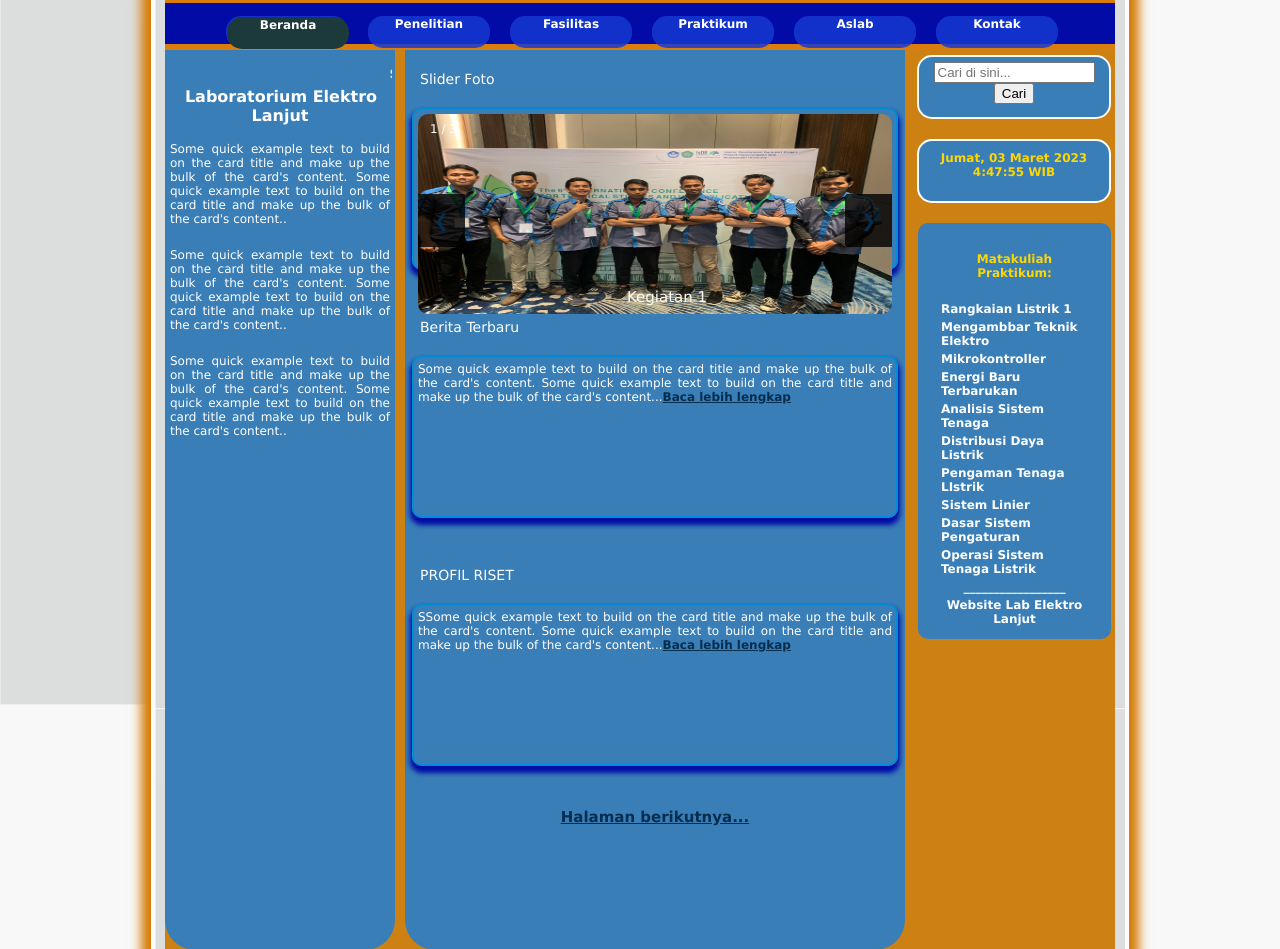
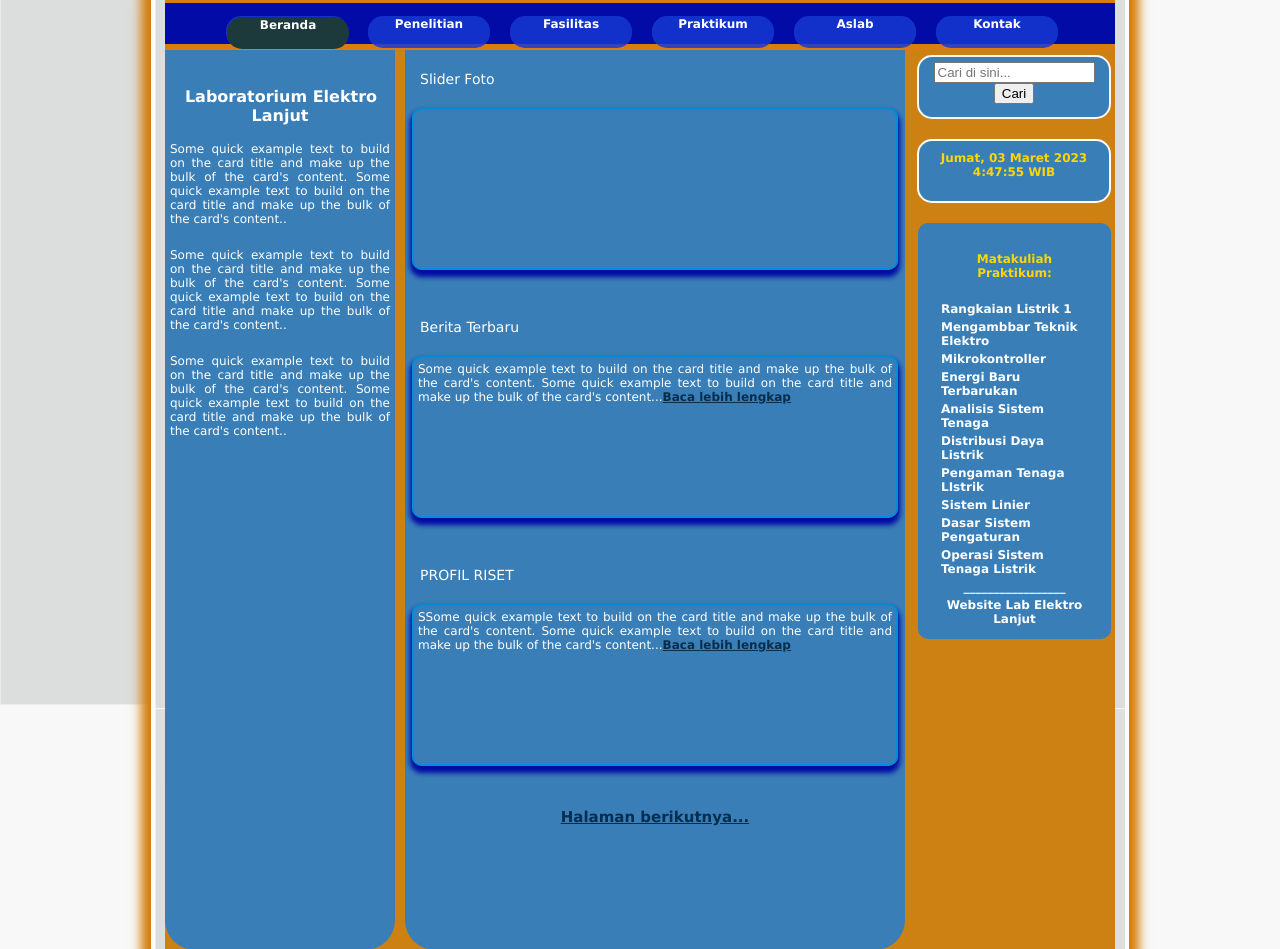
Before and after one commit to Nurulizzah18/lab_elektro, a PHP site: page / in a window 1280 px wide. Shown: the part 184-1133 px from the top of the page. Run offline with PHP 8.4, Linux system fonts and the light colour scheme; some libraries are stand-ins or nearby versions.

Commit message:
Update index.php

```diff
--- a/index.php
+++ b/index.php
@@ -49,80 +49,6 @@
 </div>
 
 <div id="tengah"><p align=justify>Slider Foto<div id="kotakposting">
-<div class="container">
-        <div class="content-slide">
-            <div class="imgslide fade">
-                <div class="numberslide">1 / 3</div>
-                <img src="foto/p1.jpg" alt="">
-                <div class="text">Kegiatan 1</div>
-            </div>
-
-            <div class="imgslide fade">
-                <div class="numberslide">2 / 3</div>
-                <img src="foto/p2.jpg" alt="">
-                <div class="text">Kegiatan 2</div>
-            </div>
-
-            <div class="imgslide fade">
-                <div class="numberslide">3 / 3</div>
-                <img src="foto/p3.jpg" alt="">
-                <div class="text">Kegiatan 3</div>
-            </div>
-
-            <a class="prev" onClick="nextslide(-1)">&#10094;</a>
-            <a class="next" onClick="nextslide(1)">&#10095;</a>
-        </div>
-
-        <div class="page">
-            <span class="dot" onClick="dotslide(1)"></span>
-            <span class="dot" onClick="dotslide(2)"></span>
-            <span class="dot" onClick="dotslide(3)"></span>
-        </div>
-
-    </div>
-
-    <script>
-        var slideIndex = 1;
-            showSlide(slideIndex);
-
-        function nextslide(n){
-            showSlide(slideIndex += n);
-        }
-
-        function dotslide(n){
-            showSlide(slideIndex = n);
-        }
-
-        function showSlide(n) {
-            var i;
-            var slides = document.getElementsByClassName("imgslide");
-            var dot = document.getElementsByClassName("dot");
-
-            if (n > slides.length) {
-                slideIndex = 1
-            }
-            if (n < 1) {
-                slideIndex = slides.length;
-            }
-            for (i = 0; i < slides.length; i++) {
-
-                slides[i].style.display = "none";
-            }
-
-            for (i = 0; i < slides.length; i++) {
-
-                dot[i].className = dot[i].className.replace(" active", "");
-            }
-
-            slides[slideIndex - 1].style.display = "block";
-
-            dot[slideIndex - 1].className += " active";
-
-
-
-        }
-    </script>
-
 </div></p>
 
 <p align=justify>Berita Terbaru<div id="kotakposting">
```
